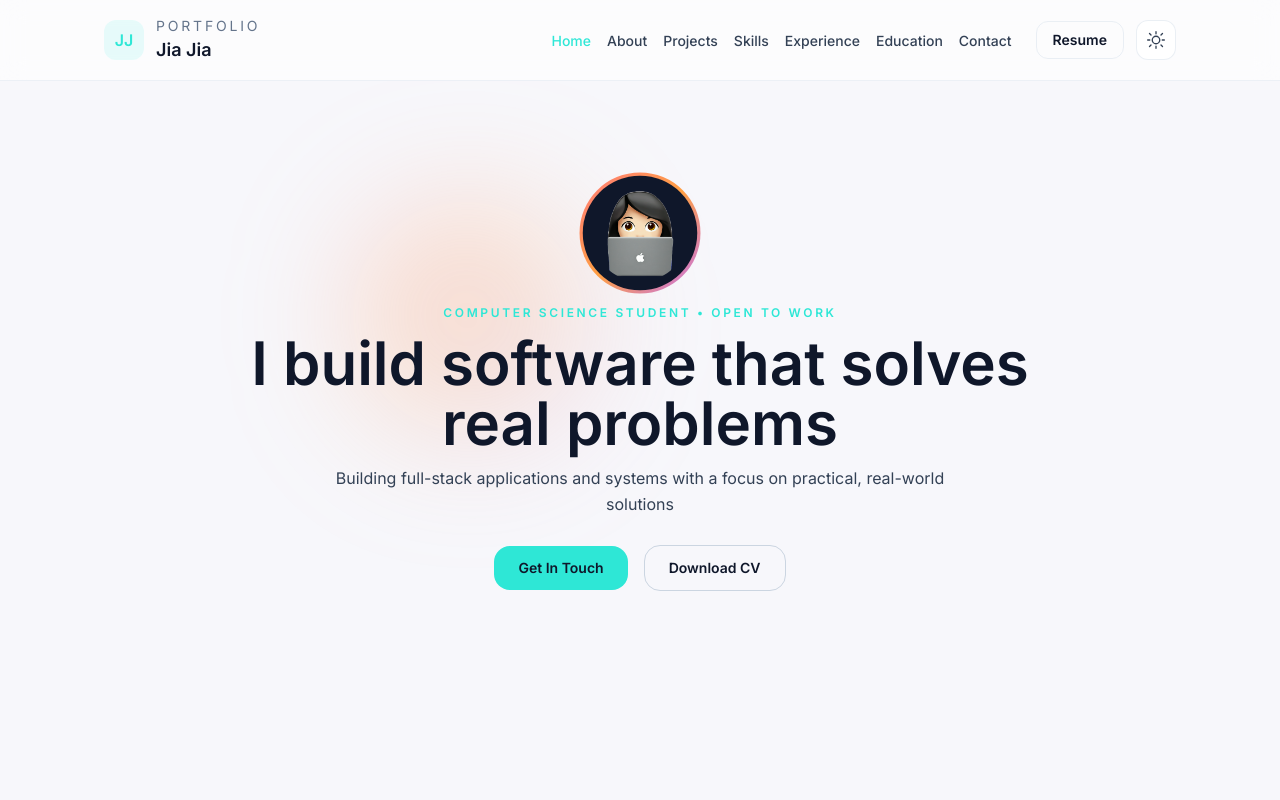
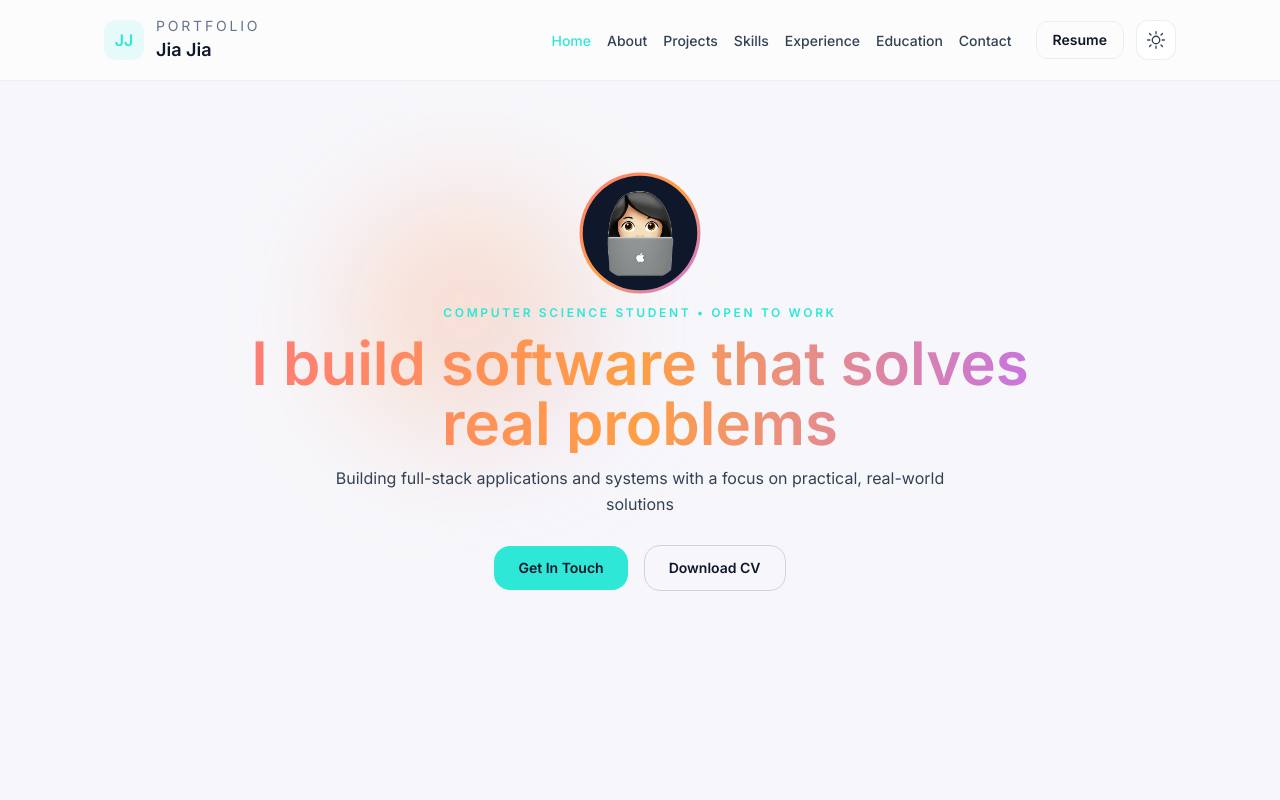
Before and after one commit to jiajia16/Portfolio, a React (Vite) app: page / in a window 1280 px wide. Shown: the top 800 px of the page. Built offline with nearby package versions, Linux system fonts and the light colour scheme.

Commit message:
New changes

```diff
--- a/src/components/Hero.jsx
+++ b/src/components/Hero.jsx
@@ -35,12 +35,8 @@ function Hero({ profile }) {
             {profile.role} • {profile.location}
           </p>
 
-          <h1 className="text-5xl font-extrabold leading-[1.05] text-slate-900 dark:text-white md:text-6xl">
+          <h1 className="text-5xl font-extrabold leading-[1.05] md:text-6xl bg-gradient-to-r from-[#ff7a7a] via-[#ff9f43] to-[#c471ed] bg-clip-text text-transparent">
             I build software that solves real problems
-            {/* <br />
-            <span className="bg-gradient-to-r from-[#ff7a7a] via-[#ff9f43] to-[#c471ed] bg-clip-text text-transparent">
-              and learning along the way!
-            </span> */}
           </h1>
 
           <p className="mx-auto max-w-2xl text-base leading-relaxed text-slate-700 dark:text-slate-300">
```
